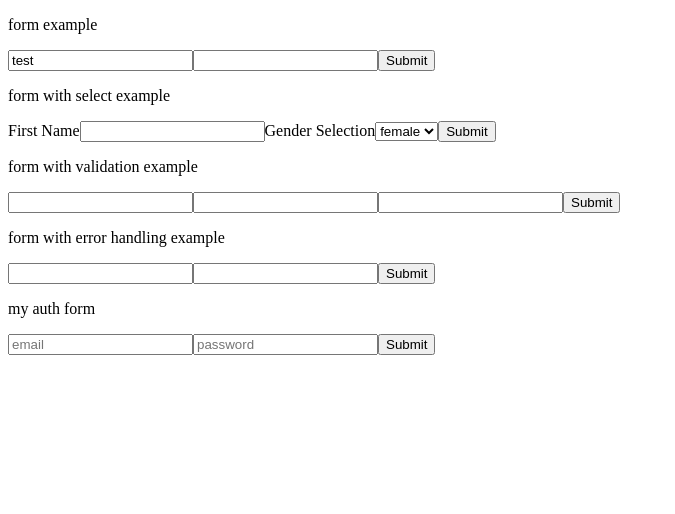
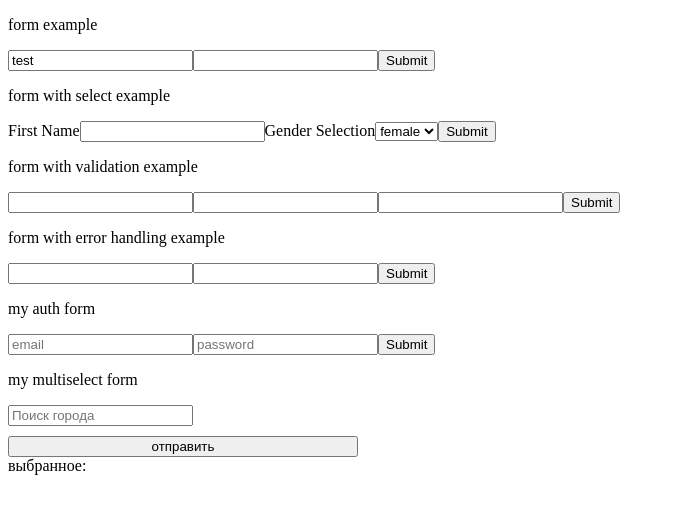
Before and after one commit to LizKa2091/react-query-hook-form-demo, a React (Create React App) app in the folder frontend/: page / in a window 1280 px wide. Shown: the top 514 px of the page, without its empty margins (0-675 px from the left). Built offline with nearby package versions, Linux system fonts and the light colour scheme.

Commit message:
made form multiselect with react form hook

```diff
--- a/frontend/src/App.tsx
+++ b/frontend/src/App.tsx
@@ -6,6 +6,7 @@ import FormErrorHandlingExample from './components/FormErrorHandlingExample';
 
 import './App.css';
 import FormAuthValidation from './components/FormAuthValidation';
+import FromMultiSelect from './components/FromMultiSelect';
 
 const App: FC = () => {
    return (
@@ -20,6 +21,8 @@ const App: FC = () => {
          <FormErrorHandlingExample />
          <p>my auth form</p>
          <FormAuthValidation />
+         <p>my multiselect form</p>
+         <FromMultiSelect />
       </>
    );
 };
--- /dev/null
+++ b/frontend/src/components/FromMultiSelect.tsx
@@ -0,0 +1,83 @@
+import React, { FC, useState, useMemo, useEffect, useRef } from 'react';
+import { useForm } from 'react-hook-form';
+interface IFormInput {
+  selectedCities: string[];
+}
+const FromMultiSelect: FC = () => {
+   const [searchTerm, setSearchTerm] = useState('');
+   const [selectedCities, setSelectedCities] = useState<string[]>([]);
+   const [isDropdownOpen, setIsDropdownOpen] = useState(false);
+   const dropdownRef = useRef<HTMLDivElement>(null);
+
+   const { register, handleSubmit, setValue } = useForm<IFormInput>({
+      defaultValues: { selectedCities: [] }
+   });
+
+   const cities = ["Москва",
+      "Санкт-Петербург",
+      "Новосибирск",
+      "Екатеринбург",
+      "Казань",
+      "Нижний Новгород",
+      "Челябинск",
+      "Самара",
+      "Омск",
+      "Ростов-на-Дону",
+   ];
+
+   const filteredCities = useMemo(() => {
+      return cities.filter(city =>
+         city.toLowerCase().includes(searchTerm.toLowerCase())
+      );
+   }, [searchTerm, cities]);
+
+   const toggleCity = (city: string) => {
+      const newSelectedCities = selectedCities.includes(city)
+         ? selectedCities.filter(c => c !== city)
+         : [...selectedCities, city];
+      setSelectedCities(newSelectedCities);
+      setValue('selectedCities', newSelectedCities);
+   };
+
+   const onSubmit = (data: IFormInput) => console.log(data);
+
+   useEffect(() => {
+      const handleClickOutside = (event: MouseEvent) => {
+         if (dropdownRef.current && !dropdownRef.current.contains(event.target as Node)) {
+            setIsDropdownOpen(false);
+         }
+      };
+      document.addEventListener('mousedown', handleClickOutside);
+      return () => document.removeEventListener('mousedown', handleClickOutside);
+   }, []);
+
+   return (
+      <form
+         style={{ display: 'flex', flexDirection: 'column', width: '350px' }}
+         onSubmit={handleSubmit(onSubmit)}
+      >
+         <div ref={dropdownRef} style={{ position: 'relative' }}>
+            <input
+               type='text' placeholder='Поиск города'
+               value={searchTerm} onChange={(e) => setSearchTerm(e.target.value)} onFocus={() => setIsDropdownOpen(true)}
+            />
+            <input type="hidden" {...register('selectedCities')} />
+            {isDropdownOpen && (
+               <div>
+                  {filteredCities.map((city) => (
+                     <div key={city} onClick={() => toggleCity(city)}>
+                        {city}
+                     </div>
+                  ))}
+               </div>
+            )}
+         </div>
+         <button type='submit' style={{ marginTop: '10px' }}>отправить</button>
+         <div>
+            выбранное: {selectedCities.join(', ')}
+         </div>
+      </form>
+   );
+};
+
+export default FromMultiSelect;
```
